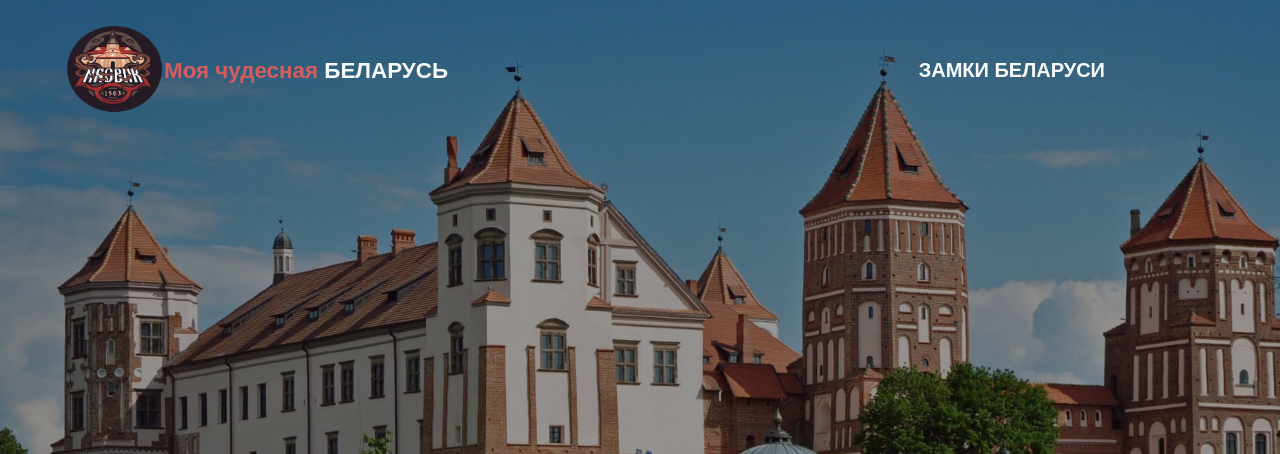
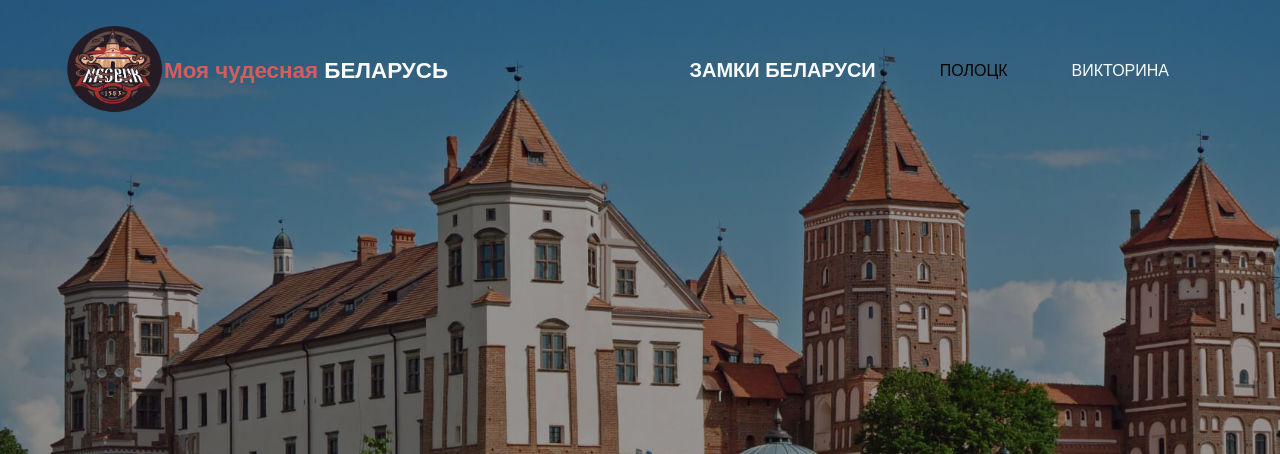
Before and after one commit to Serjik1234567/my-wonderful-Belarus, a plain HTML site: page services/kolas.html in a window 1280 px wide. Shown: the top 454 px of the page. Drawn offline with nearby package versions, Linux system fonts and the light colour scheme.

Commit message:
Update kolas.html

```diff
--- a/services/kolas.html
+++ b/services/kolas.html
@@ -55,7 +55,8 @@
                 </div>
                 <ul class="nav-link-container" style="text-align: center;">
                     <li><a href="./kolas.html" class="bold-href">ЗАМКИ БЕЛАРУСИ</a></li>
-                    <li><a href="./kupala.html"></a></li>
+                    <li><a href="./kupala.html"></a>ПОЛОЦК</li>
+			<li><a href="https://forms.gle/DdEpQzH2qwSfpPUv9">ВИКТОРИНА</a></li>
                 </ul>
             </nav>
         </header>
@@ -301,7 +302,7 @@
                 <li><a href="../index.html">Главная</a></li>
                     <li><a href="./kolas.html">ЗАМКИ БЕЛАРУСИ</a></li>
                     <li><a href="./kupala.html">ПОЛОЦК</a></li>
-					<li><a href="./kupala.html">ВИКТОРИНА</a></li>
+					<li><a href="https://forms.gle/DdEpQzH2qwSfpPUv9">ВИКТОРИНА</a></li>
             </ul>
         </div>
         <div class="footer-disc-container">
```
